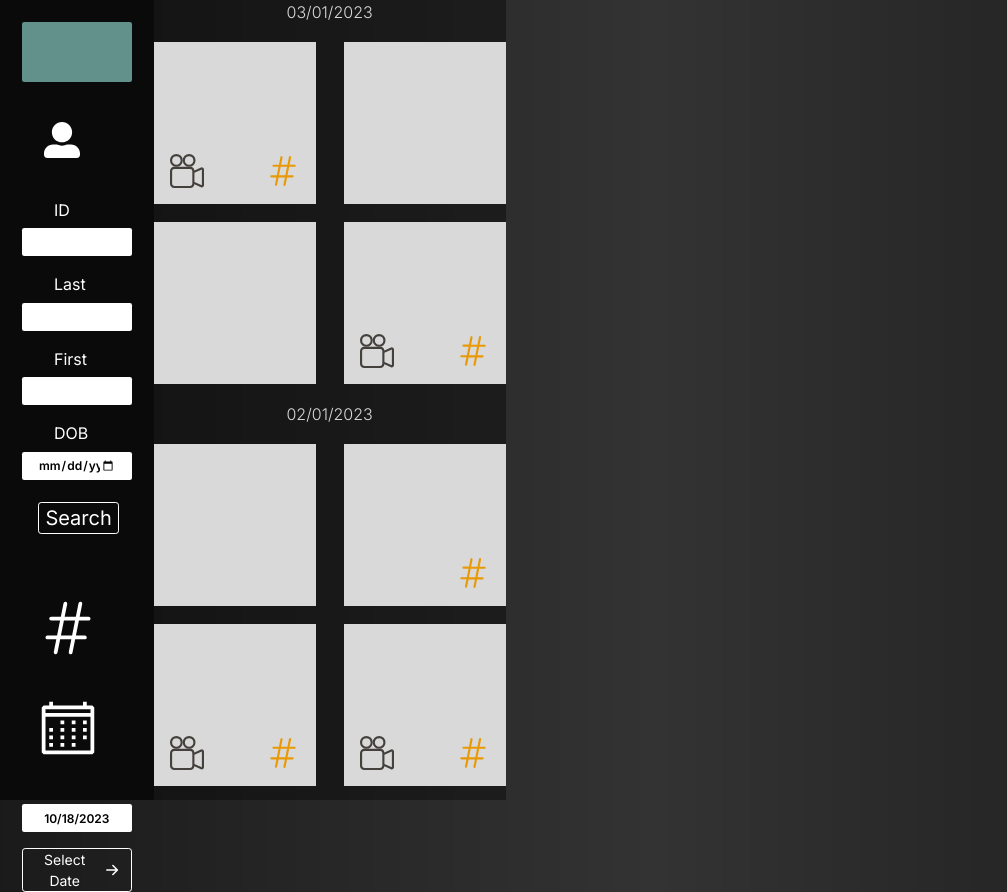
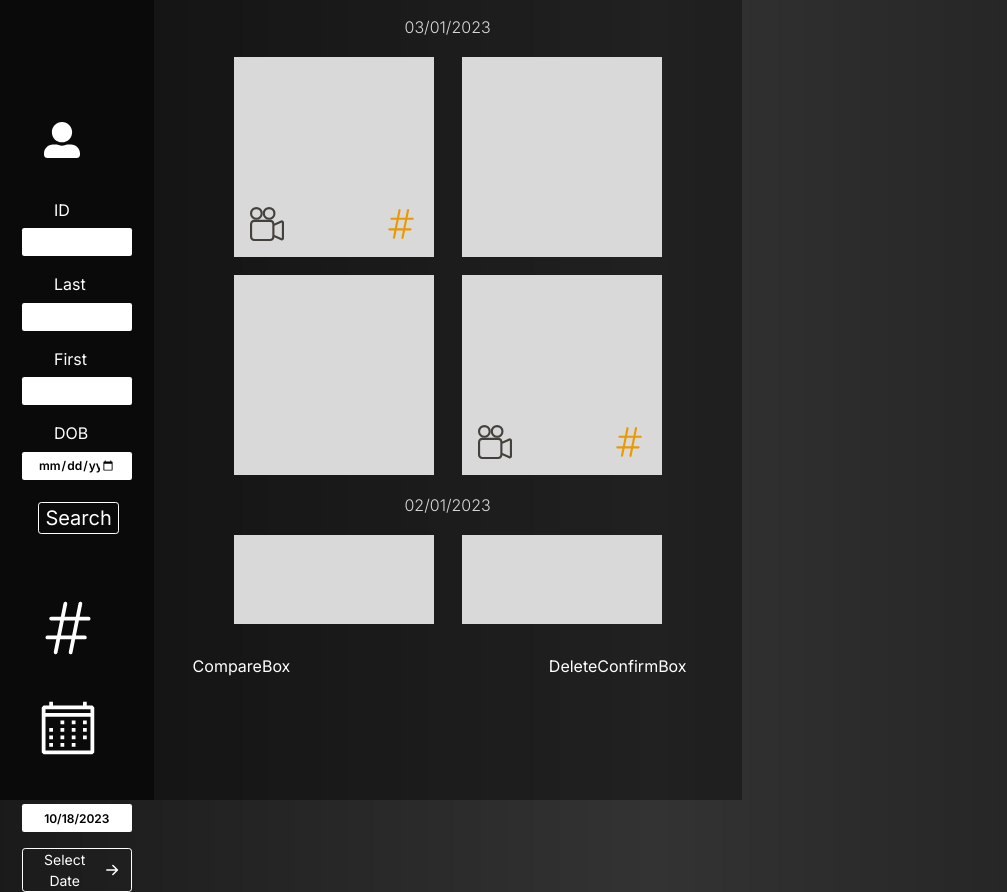
Before and after one commit to tanmpham/2B-Imaging, a Next.js app in the folder frontend/: page /images/1 in a window 1280 px wide. Shown: the whole page, without its empty margins (0-1007 px from the left). Built offline with nearby package versions, Linux system fonts and the light colour scheme.

Commit message:
images page

```diff
--- a/frontend/src/app/(gallery)/images/[id]/_component/ImagePage.tsx
+++ b/frontend/src/app/(gallery)/images/[id]/_component/ImagePage.tsx
@@ -1,5 +1,7 @@
 'use client'
 
+import CompareBox from '@/components/CompareBox'
+import DeleteConfirmBox from '@/components/DeleteConfirmBox'
 import MediaList from '@/components/Media/MediaList'
 import { useState } from 'react'
 
@@ -8,7 +10,19 @@ function ImagePage({}: Props) {
   const [previewSrc, setPreviewSrc] = useState('')
   return (
     <div className="flex text-white">
-      <MediaList setPreviewSrc={setPreviewSrc} previewSrc={previewSrc} />
+      <div className={`bg-grey_1 space-y-[30px]`}>
+        <MediaList
+          className="max-h-[78vh] px-[80px] pt-[15px]"
+          setPreviewSrc={setPreviewSrc}
+          previewSrc={previewSrc}
+        />
+        <div
+          className={`w-full flex items-center justify-between pl-[39px] pr-[55px]`}
+        >
+          <CompareBox />
+          <DeleteConfirmBox />
+        </div>
+      </div>
     </div>
   )
 }
--- a/frontend/src/app/_components/Home.tsx
+++ b/frontend/src/app/_components/Home.tsx
@@ -12,7 +12,7 @@ function Home() {
     <div className="w-[88vw] h-full flex text-white bg-black">
       <PatientSelection />
       <MediaList
-        className="ml-[78px] pt-[90px] pb-[40px] pr-[20px]"
+        className="bg-grey_1 max-h-screen ml-[78px] pt-[90px] pb-[40px] pr-[20px]"
         setPreviewSrc={setPreviewSrc}
         previewSrc={previewSrc}
       />
--- a/frontend/src/app/_components/Preview.tsx
+++ b/frontend/src/app/_components/Preview.tsx
@@ -2,7 +2,7 @@ import { toasterStyle } from '@/constants/toasterStyle'
 import toast from 'react-hot-toast'
 import Tilt from 'react-parallax-tilt'
 
-type Props = {
+interface Props {
   src?: string
 }
 
@@ -19,7 +19,7 @@ function Initial() {
         onClick={() =>
           toast('Click an image on the left to preview', toasterStyle)
         }
-        className={`w-[600px] h-[400px] mt-[130px] flex items-center justify-center text-grey border-[2px] border-dashed border-grey text-[80px] rounded-[10px] hover:text-green hover:border-green transition-colors ease-linear cursor-pointer`}
+        className={`w-[600px] h-[400px] mt-[130px] flex items-center justify-center text-grey_2 border-[2px] border-dashed border-grey_2 text-[80px] rounded-[10px] hover:text-green hover:border-green transition-colors ease-linear cursor-pointer`}
       >
         Preview
       </div>
@@ -39,7 +39,7 @@ function Preview({ src }: Props) {
       ) : (
         <div className="mx-auto space-y-[24px]">
           <div
-            className={`w-[600px] h-[400px] mt-[130px] bg-grey flex items-center justify-center text-stone-600 text-[80px]`}
+            className={`w-[600px] h-[400px] mt-[130px] bg-grey_2 flex items-center justify-center text-stone-600 text-[80px]`}
           >
             img
           </div>
--- a/frontend/src/app/layout.tsx
+++ b/frontend/src/app/layout.tsx
@@ -1,4 +1,4 @@
-import Navbar from '@/components/Navbar/Navbar'
+import Navbar from '@/components/Navbar'
 import CurrentPatientContextProvider from '@/context/current-patient-context'
 import type { Metadata } from 'next'
 import { Inter } from 'next/font/google'
--- /dev/null
+++ b/frontend/src/components/CompareBox.tsx
@@ -0,0 +1,5 @@
+interface Props {}
+function CompareBox({}: Props) {
+  return <div>CompareBox</div>
+}
+export default CompareBox
--- /dev/null
+++ b/frontend/src/components/DeleteConfirmBox.tsx
@@ -0,0 +1,5 @@
+interface Props {}
+function DeleteConfirmBox({}: Props) {
+  return <div>DeleteConfirmBox</div>
+}
+export default DeleteConfirmBox
--- a/frontend/src/components/Media/MediaItem.tsx
+++ b/frontend/src/components/Media/MediaItem.tsx
@@ -40,7 +40,7 @@ function MediaItem({ id, src, video, tag, setPreviewSrc }: Props) {
   return (
     <button
       onClick={handleClick}
-      className={`relative w-[162px] h-[162px] ${!src && 'bg-grey'}`}
+      className={`relative w-[200px] h-[200px] ${!src && 'bg-grey_2'}`}
     >
       {video && (
         <BsCameraReels
--- a/frontend/src/components/Media/MediaList.tsx
+++ b/frontend/src/components/Media/MediaList.tsx
@@ -9,13 +9,13 @@ interface Props {
 }
 
 const style = {
-  date: `col-span-2 text-center text-grey font-[300]`,
+  date: `col-span-2 text-center text-grey_2 font-[300]`,
 }
 
 function MediaList({ previewSrc, setPreviewSrc, className }: Props) {
   return (
     <div
-      className={`${className} grid grid-cols-2 gap-x-[28px] gap-y-[18px] justify-start max-h-screen overflow-y-auto bg-grey_1`}
+      className={`${className} grid grid-cols-2 gap-x-[28px] gap-y-[18px] justify-start overflow-y-auto`}
     >
       <div className={style.date}>03/01/2023</div>
       <MediaItem id={'1'} setPreviewSrc={setPreviewSrc} video tag />
--- a/frontend/src/components/Navbar/Navbar.tsx
+++ b/frontend/src/components/Navbar.tsx
@@ -6,7 +6,7 @@ import { FaUserAlt } from 'react-icons/fa'
 import { HiHashtag } from 'react-icons/hi2'
 
 import { VscCalendar } from 'react-icons/vsc'
-import Logo from '../shared/Logo/Logo'
+import Logo from './shared/Logo/Logo'
 
 import format from 'date-fns/format'
 import { DateRange, RangeKeyDict } from 'react-date-range'
@@ -16,7 +16,7 @@ import 'react-date-range/dist/theme/default.css'
 import { useCurrentPatientContext } from '@/context/current-patient-context'
 import { closeOnClickOutside } from '@/utils/closeOnClickOutside'
 import Link from 'next/link'
-import { Button } from '../shared/Buttons/Button'
+import { Button } from './shared/Buttons/Button'
 
 const style = {
   label: `ml-[2rem] hover:text-green cursor-pointer group-hover:text-green`,
--- a/frontend/tailwind.config.ts
+++ b/frontend/tailwind.config.ts
@@ -9,11 +9,11 @@ const config: Config = {
   theme: {
     extend: {
       colors: {
-        blue: '#004580',
-        green: '#A5F8EE91',
-        green_1: '#4b7772',
+        blue_1: '#004580',
+        green_1: '#A5F8EE91',
+        green_2: '#4b7772',
         navBg: '#0A0A0A',
-        grey: '#D9D9D9',
+        grey_2: '#D9D9D9',
         grey_1: '#0000005C',
         orange_1: '#E89903',
       },
```
